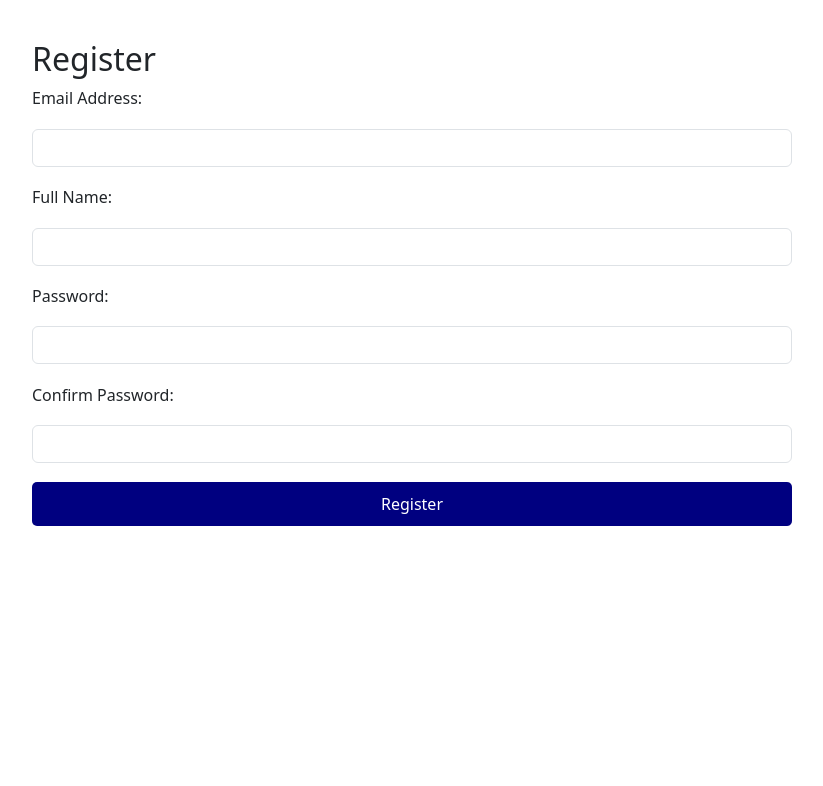
After one commit to bosserz/sat-simulation-test, a Flask app: page /register in a window 1280 px wide. The commit adds this page. Shown: the top 786 px of the page, without its empty margins (228-1051 px from the left). Run offline with Flask 3, Linux system fonts and the light colour scheme; some web fonts are replaced.

Commit message:
create register page

```diff
--- a/app.py
+++ b/app.py
@@ -2,6 +2,7 @@ from flask import Flask, render_template, request, redirect, url_for, session, f
 from flask_sqlalchemy import SQLAlchemy
 from flask_login import LoginManager, UserMixin, login_user, login_required, logout_user, current_user
 from datetime import datetime
+from werkzeug.security import generate_password_hash, check_password_hash
 
 
 
@@ -19,9 +20,15 @@ login_manager.login_view = 'login'
 
 class UserLogin(db.Model):
     __tablename__ = 'user_login'
+    # id = db.Column(db.Integer, primary_key=True)
+    # username = db.Column(db.String(50), unique=True, nullable=False)
+    # password = db.Column(db.String(255), nullable=False)
+    # is_active = db.Column(db.Boolean, default=True)
+    # is_authenticated = db.Column(db.Boolean, default=True)
     id = db.Column(db.Integer, primary_key=True)
-    username = db.Column(db.String(50), unique=True, nullable=False)
-    password = db.Column(db.String(255), nullable=False)
+    username = db.Column(db.String(255), unique=True, nullable=False)
+    password_hash = db.Column(db.Text, nullable=False)
+    name = db.Column(db.String(255), nullable=False)
     is_active = db.Column(db.Boolean, default=True)
     is_authenticated = db.Column(db.Boolean, default=True)
 
@@ -77,12 +84,19 @@ def login():
     if request.method == 'POST':
         username = request.form['username']
         password = request.form['password']
-        # test_key = request.form['test_key']
-        user = UserLogin.query.filter_by(username=username, password=password).first()
 
-        if not user:
-            warning_message = "Please contact admin for supports."
+        # user = UserLogin.query.filter_by(username=username, password=password).first()
+        # Find user by email
+        user = UserLogin.query.filter_by(username=username).first()
+
+        # if not user:
+            # warning_message = "Please contact admin for supports."
             # flash('Please contact admin to support.')
+            # return render_template('login.html', warning=warning_message)
+
+        # Validate user and check hashed password
+        if not user or not check_password_hash(user.password_hash, password):
+            warning_message = "Invalid email or password. Please try again or contact admin for support."
             return render_template('login.html', warning=warning_message)
 
         if (user.is_authenticated) :
@@ -296,6 +310,39 @@ def get_time_duration(module):
 
         return 32 * 60
 
+@app.route('/register', methods=['GET', 'POST'])
+def register():
+    if request.method == 'POST':
+        username = request.form['username']
+        name = request.form['name']
+        password = request.form['password']
+        confirm_password = request.form['confirm_password']
+
+        # Validate passwords
+        if password != confirm_password:
+            flash("Passwords do not match!", "danger")
+            return redirect(url_for('register'))
+
+        # Hash the password
+        hashed_password = generate_password_hash(password)
+
+        # Check if email already exists
+        existing_user = UserLogin.query.filter_by(username=username).first()
+        if existing_user:
+            flash("Email is already registered!", "warning")
+            return redirect(url_for('register'))
+
+        # Insert user into database
+        new_user = UserLogin(username=username, password_hash=hashed_password, name=name)
+        db.session.add(new_user)
+        db.session.commit()
+
+        flash("Registration successful!", "success")
+        return redirect(url_for('register'))  # Assuming you have a login page
+
+    return render_template('register.html')
+
+
 def process_responses(responses):
     for question_id, answer in responses.items():
         # Process each response, e.g., save to a database
--- a/templates/math.html
+++ b/templates/math.html
@@ -167,7 +167,7 @@
     <div class="row">
         <div class="col-sm-4">
             <div class="username">
-                <p><b>{{ current_user.username }}</b><p></p>
+                <p><b>{{ current_user.name }}</b><p></p>
             </div>
         </div>
         <div class="col-sm-4">
--- /dev/null
+++ b/templates/register.html
@@ -0,0 +1,73 @@
+{% extends 'base.html' %}
+
+{% block head %}
+<title>Register - Digital SAT Mock Test</title>
+<link rel="stylesheet" href="{{ url_for('static', filename='exam.css') }}">
+{% endblock %}
+
+{% block body %}
+<div class="container">
+    <h2>Register</h2>
+    {% with messages = get_flashed_messages(with_categories=true) %}
+        {% if messages %}
+            <div class="alert-container">
+            {% for category, message in messages %}
+                <div class="alert alert-{{ category }}">
+                {{ message }}
+                </div>
+            {% endfor %}
+            </div>
+        {% endif %}
+    {% endwith %}
+    <form id="register-form" method="POST" action="{{ url_for('register') }}">
+        <div class="form-group">
+            <label for="username">Email Address:</label>
+            <input type="email" id="username" name="username" class="form-control" required>
+            <small class="error-message" id="email-error"></small>
+        </div>
+
+        <div class="form-group">
+            <label for="name">Full Name:</label>
+            <input type="text" id="name" name="name" class="form-control" required>
+        </div>
+
+        <div class="form-group">
+            <label for="password">Password:</label>
+            <input type="password" id="password" name="password" class="form-control" required>
+        </div>
+
+        <div class="form-group">
+            <label for="confirm-password">Confirm Password:</label>
+            <input type="password" id="confirm-password" name="confirm_password" class="form-control" required>
+            <small class="error-message" id="password-error"></small>
+        </div>
+
+        <button type="submit" class="btn btn-primary">Register</button>
+    </form>
+
+</div>
+
+<script>
+    document.getElementById("register-form").addEventListener("submit", function(event) {
+        let username = document.getElementById("username").value;
+        let password = document.getElementById("password").value;
+        let confirmPassword = document.getElementById("confirm-password").value;
+        let emailError = document.getElementById("email-error");
+        let passwordError = document.getElementById("password-error");
+
+        emailError.textContent = "";
+        passwordError.textContent = "";
+
+        let emailPattern = /^[^\s@]+@[^\s@]+\.[^\s@]+$/;
+        if (!emailPattern.test(username)) {
+            emailError.textContent = "Please enter a valid email address.";
+            event.preventDefault();
+        }
+
+        if (password !== confirmPassword) {
+            passwordError.textContent = "Passwords do not match.";
+            event.preventDefault();
+        }
+    });
+</script>
+{% endblock %}
--- a/templates/test-info.html
+++ b/templates/test-info.html
@@ -11,7 +11,7 @@
         <div id="info-header" class="text-center">
             <img class="logo" src="{{ url_for('static', filename='assets/img/intsight-logo-horizontal.png') }}" alt="">
             <h2 class="text-center">
-                Welcome {{ username.username }} to Digital SAT Mock Test
+                Welcome {{ username.name }} to Digital SAT Mock Test
             </h2>
         </div>
         <!-- <button class="btn-hide">Hide</button> -->
--- a/templates/verbal.html
+++ b/templates/verbal.html
@@ -112,7 +112,7 @@
     <div class="row">
         <div class="col-sm-4">
             <div class="username">
-                <p><b>{{ current_user.username }}</b><p></p>
+                <p><b>{{ current_user.name }}</b><p></p>
             </div>
         </div>
         <div class="col-sm-4">
```
